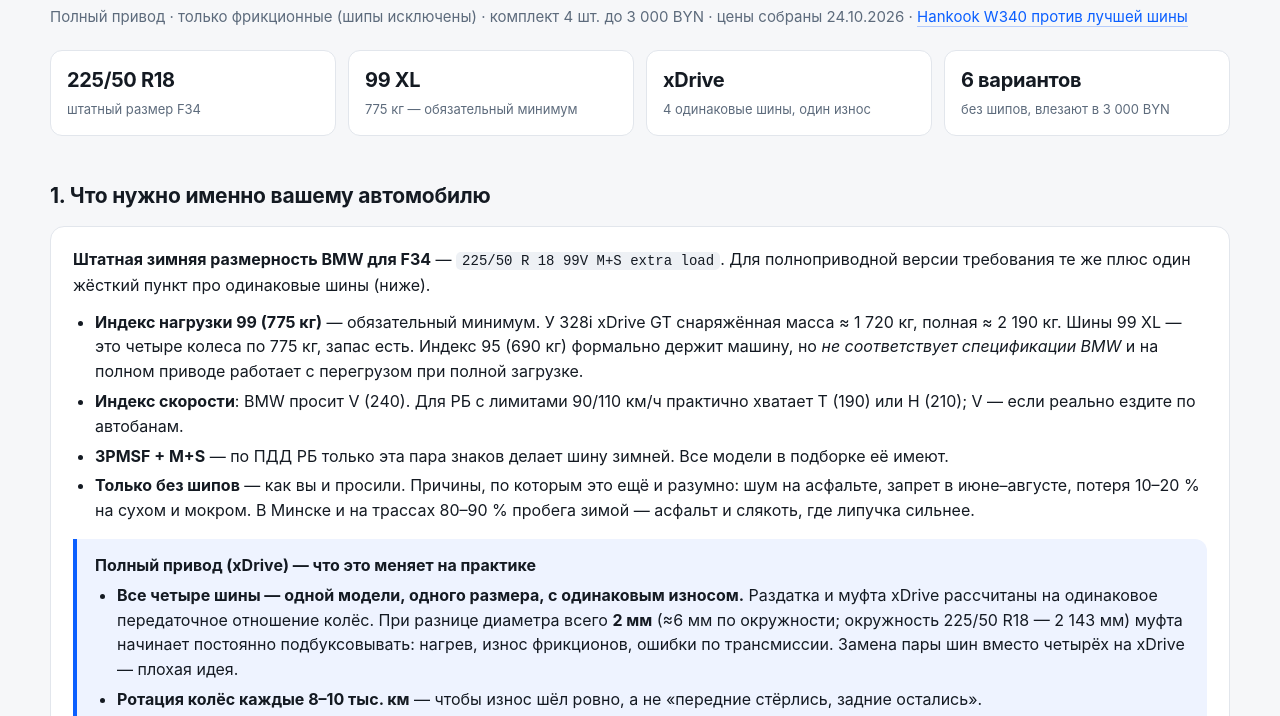
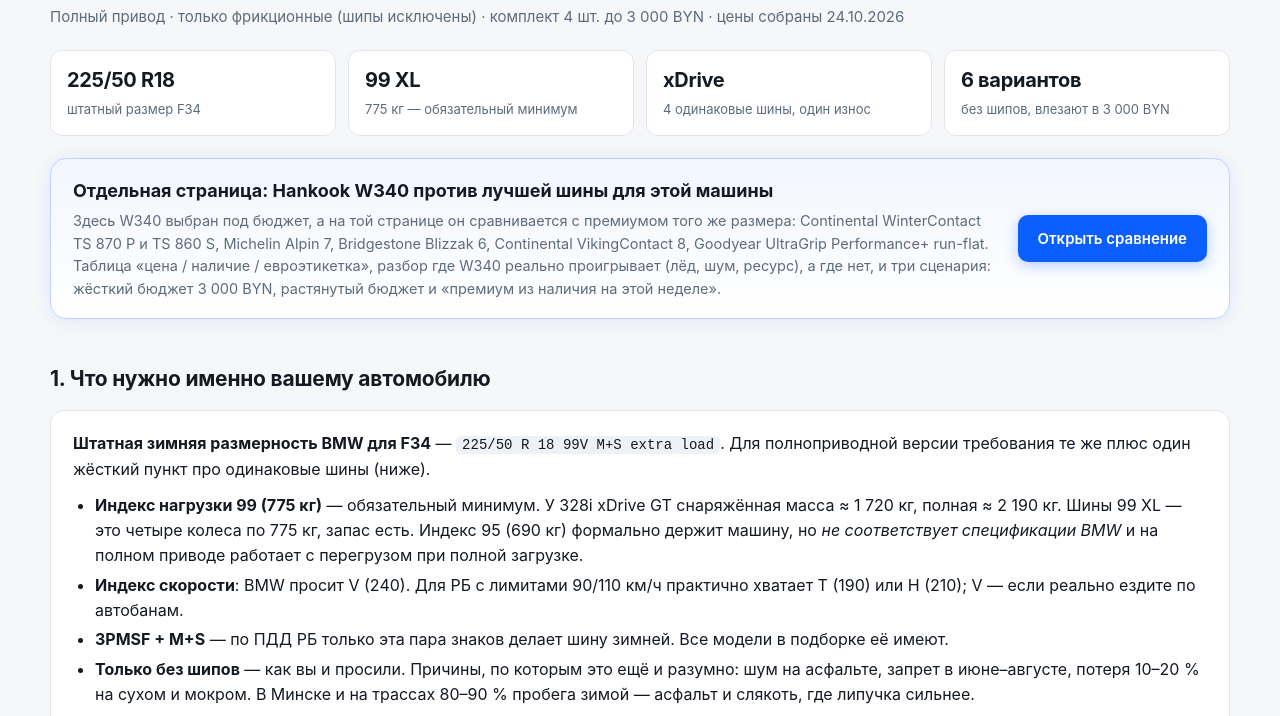
Before and after one commit to vaytekhovski/bmw-f34-winter-tires, a plain HTML site: page index.html in a window 1280 px wide. Shown: the part 70-786 px from the top of the page. Drawn offline with Linux system fonts and the light colour scheme.

Commit message:
Кнопка-переход на страницу сравнения W340 + поясняющий блок над разделом 1

```diff
--- a/index.html
+++ b/index.html
@@ -91,6 +91,17 @@
   .cap{font-size:13px;color:var(--muted);margin-top:8px}
 
   .grid2{display:grid;grid-template-columns:1fr 1fr;gap:14px}
+
+  .cta{display:flex;gap:18px;align-items:center;justify-content:space-between;flex-wrap:wrap;
+       background:linear-gradient(180deg,#f2f6ff,#fff);border:1px solid #bfd2ff;border-radius:16px;
+       padding:18px 22px;margin:22px 0 0;box-shadow:0 2px 18px rgba(11,95,255,.10)}
+  .cta-txt{flex:1 1 420px;min-width:260px}
+  .cta-txt h3{font-size:18px;margin:0 0 6px}
+  .cta-txt p{margin:0;font-size:14.5px;color:var(--muted)}
+  .btn{display:inline-block;background:var(--accent);color:#fff;border:none;border-radius:10px;
+       padding:12px 20px;font-size:15px;font-weight:600;white-space:nowrap;text-decoration:none;
+       box-shadow:0 4px 14px rgba(11,95,255,.28)}
+  .btn:hover{background:#0949c9;border-bottom:none;color:#fff}
   footer{margin-top:52px;padding-top:18px;border-top:1px solid var(--line);color:var(--muted);font-size:13.5px}
   .src{font-size:13.5px;color:var(--muted)}
   .src li{margin:4px 0}
@@ -113,7 +124,7 @@
 
 <header>
   <h1>Зимние шины без шипов 225/50 R18 — BMW 328i xDrive GT (F34)</h1>
-  <p class="sub">Полный привод · только фрикционные (шипы исключены) · комплект 4 шт. до 3 000 BYN · цены собраны 24.10.2026 · <a href="./w340-vs-best.html">Hankook W340 против лучшей шины</a></p>
+  <p class="sub">Полный привод · только фрикционные (шипы исключены) · комплект 4 шт. до 3 000 BYN · цены собраны 24.10.2026</p>
   <div class="kpis">
     <div class="kpi"><b>225/50 R18</b><span>штатный размер F34</span></div>
     <div class="kpi"><b>99 XL</b><span>775 кг — обязательный минимум</span></div>
@@ -121,6 +132,14 @@
     <div class="kpi"><b>6 вариантов</b><span>без шипов, влезают в 3 000 BYN</span></div>
   </div>
 </header>
+
+<div class="cta">
+  <div class="cta-txt">
+    <h3>Отдельная страница: Hankook W340 против лучшей шины для этой машины</h3>
+    <p>Здесь W340 выбран под бюджет, а на той странице он сравнивается с премиумом того же размера: Continental WinterContact TS 870 P и TS 860 S, Michelin Alpin 7, Bridgestone Blizzak 6, Continental VikingContact 8, Goodyear UltraGrip Performance+ run-flat. Таблица «цена / наличие / евроэтикетка», разбор где W340 реально проигрывает (лёд, шум, ресурс), а где нет, и три сценария: жёсткий бюджет 3 000 BYN, растянутый бюджет и «премиум из наличия на этой неделе».</p>
+  </div>
+  <a class="btn" href="./w340-vs-best.html">Открыть сравнение</a>
+</div>
 
 <h2>1. Что нужно именно вашему автомобилю</h2>
 <div class="card">
```
Also changed, not shown: zimnie-shiny-225-50-r18-bmw-f34-328i.html (+20 -1 lines).
